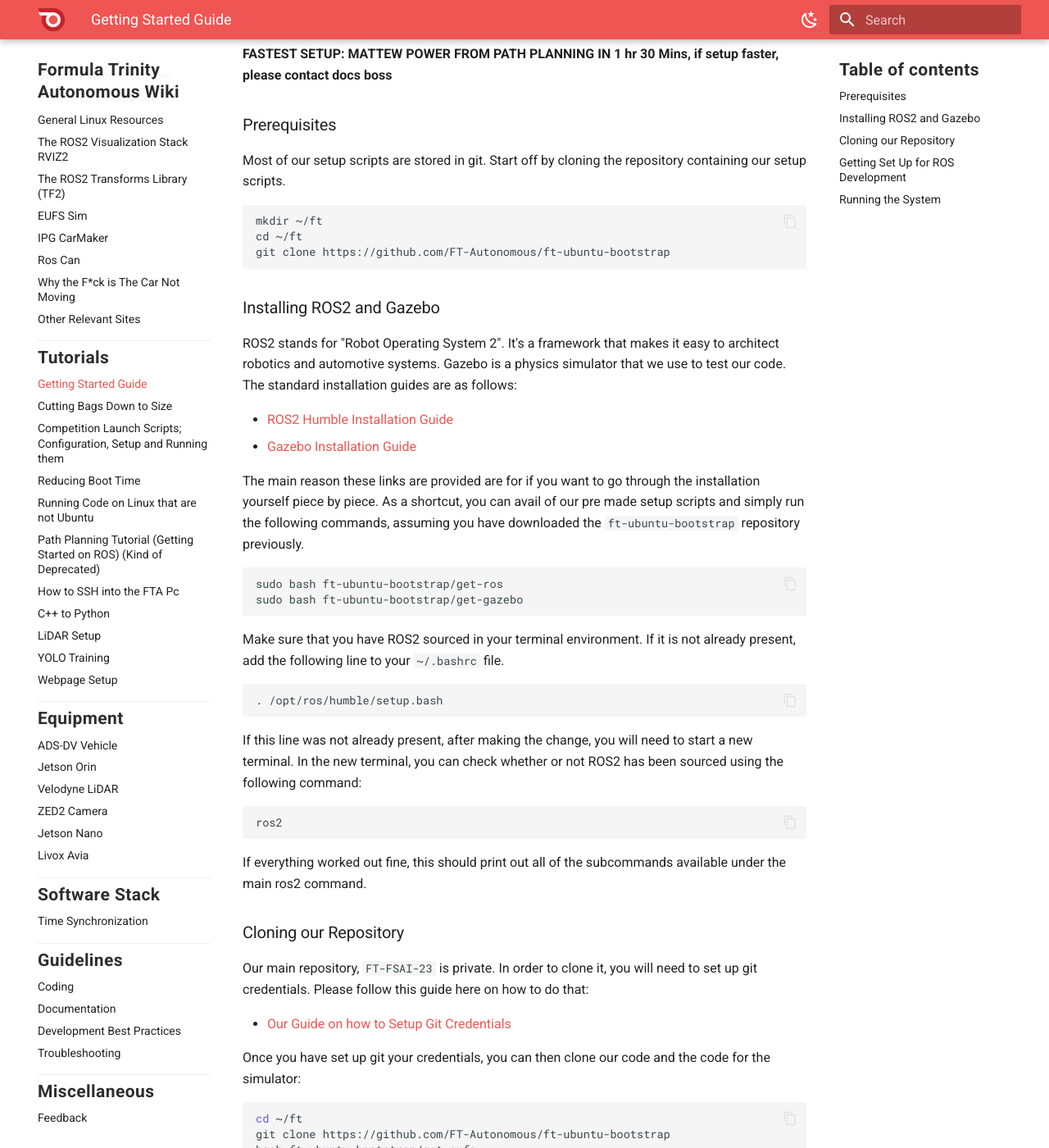
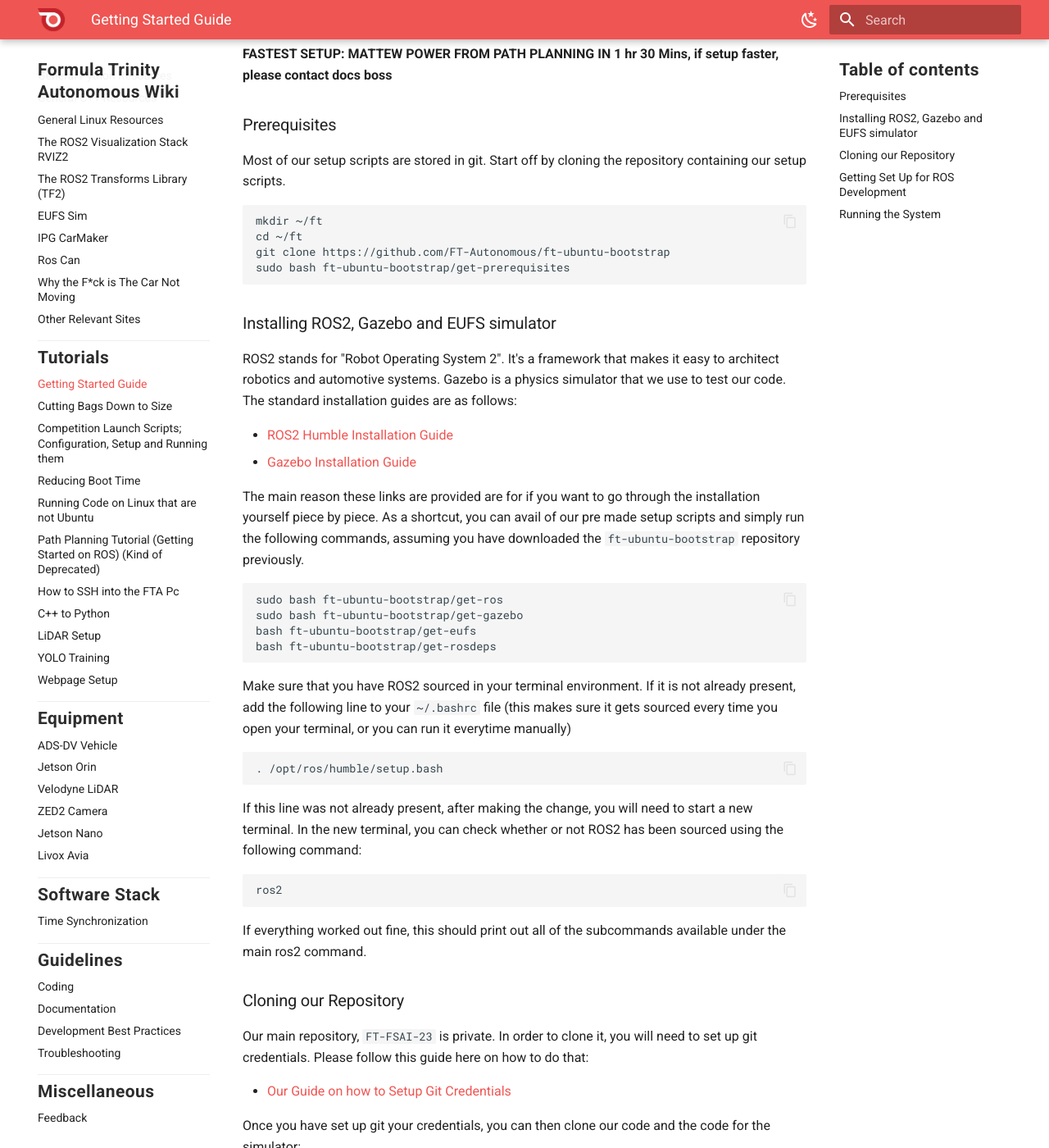
Before and after one commit to FT-Autonomous/ft_docs_2.0, an MkDocs documentation site: the page built from docs/tutorials/Getting_started.md, in a window 1280 px wide and 1400 px high, scrolled down 219 px. Shown: the whole window at 82% size. Built offline with MkDocs 1.6.1 and Material for MkDocs 9.7.7, drawn with Linux system fonts in a browser that asks for light colours; some of the changed text lies outside the part shown.

Commit message:
Update Getting_started.md with more commands and clearer instructions

````diff
--- a/docs/tutorials/Getting_started.md
+++ b/docs/tutorials/Getting_started.md
@@ -12,9 +12,10 @@
 mkdir ~/ft
 cd ~/ft
 git clone https://github.com/FT-Autonomous/ft-ubuntu-bootstrap
+sudo bash ft-ubuntu-bootstrap/get-prerequisites
 ```
 
-### Installing ROS2 and Gazebo
+### Installing ROS2, Gazebo and EUFS simulator
 
 ROS2 stands for "Robot Operating System 2". It's a framework that makes it easy to architect robotics and automotive systems. Gazebo is a physics simulator that we use to test our code. The standard installation guides are as follows:
 
@@ -26,9 +27,11 @@
 ```
 sudo bash ft-ubuntu-bootstrap/get-ros
 sudo bash ft-ubuntu-bootstrap/get-gazebo
+bash ft-ubuntu-bootstrap/get-eufs
+bash ft-ubuntu-bootstrap/get-rosdeps
 ```
 
-Make sure that you have ROS2 sourced in your terminal environment. If it is not already present, add the following line to your `~/.bashrc` file.
+Make sure that you have ROS2 sourced in your terminal environment. If it is not already present, add the following line to your `~/.bashrc` file (this makes sure it gets sourced every time you open your terminal, or you can run it everytime manually)
 
 ```bash
 . /opt/ros/humble/setup.bash
@@ -107,7 +109,7 @@
 
 ## Running the System
 
-Once you have EUFS running, you can run the whole stack using the following command:
+Once you have EUFS running, you can run the whole stack using the following command (in another terminal tab with everything sourced as before):
 
 ```
 . install/setup.bash
````
Also changed, not shown: other parts of docs/tutorials/Getting_started.md (+0 -1 lines).
